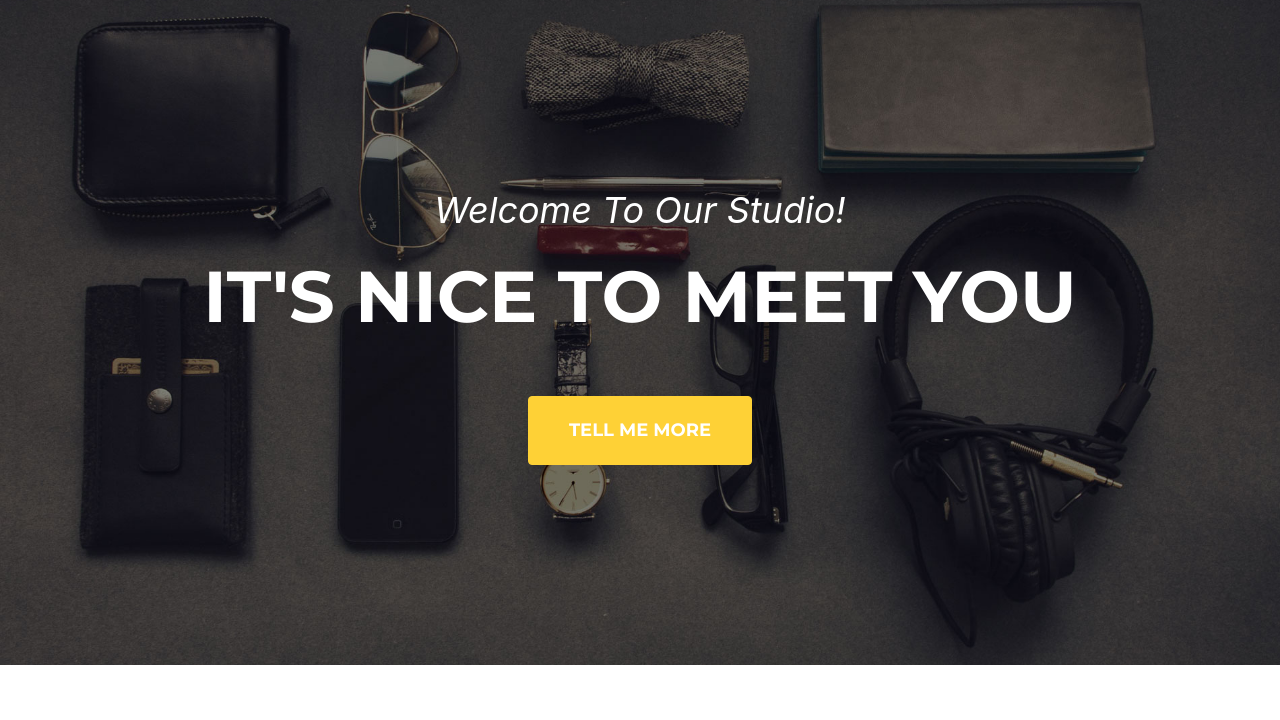
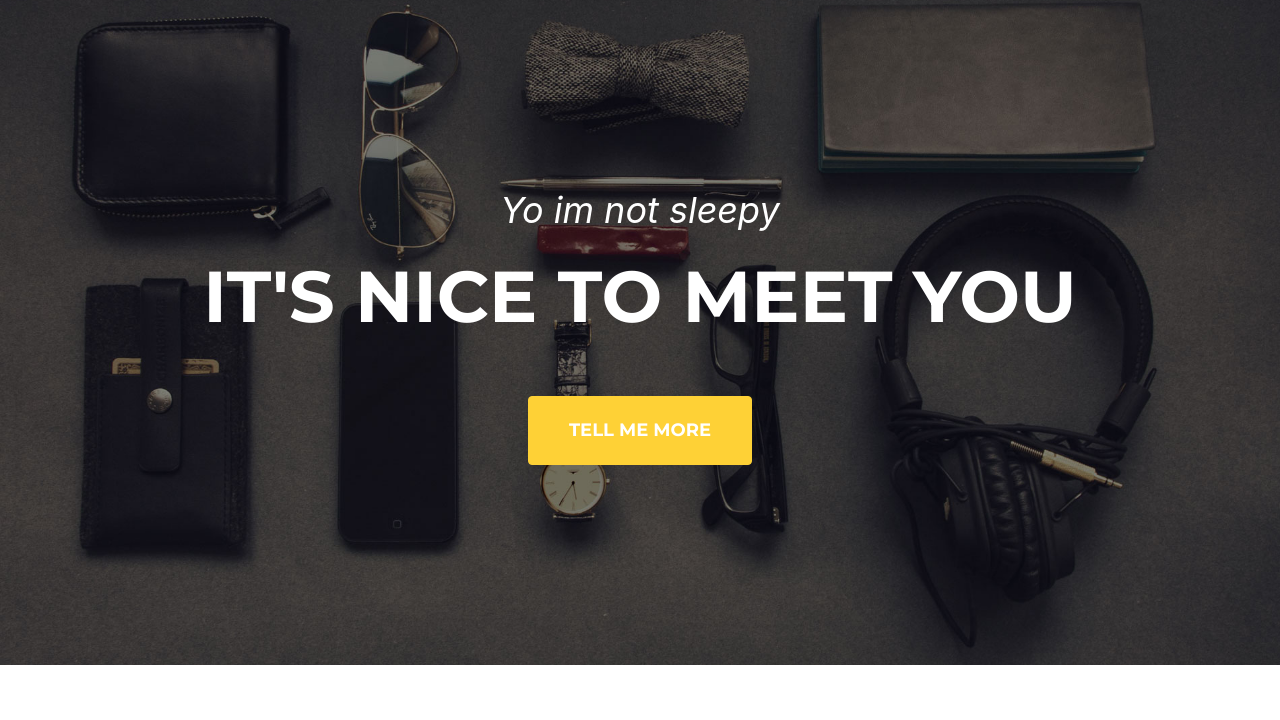
Before and after one commit to danieltyx/Tessa, a plain HTML site: page index.html in a window 1280 px wide. Shown: the part 80-800 px from the top of the page. Drawn offline with nearby package versions, Linux system fonts and the light colour scheme; a web font is replaced by a local one.

Commit message:
Update index.html
Test word changes

```diff
--- a/index.html
+++ b/index.html
@@ -39,7 +39,7 @@
         <!-- Masthead-->
         <header class="masthead">
             <div class="container">
-                <div class="masthead-subheading">Welcome To Our Studio!</div>
+                <div class="masthead-subheading">Yo im not sleepy</div>
                 <div class="masthead-heading text-uppercase">It's Nice To Meet You</div>
                 <a class="btn btn-primary btn-xl text-uppercase js-scroll-trigger" href="#services">Tell Me More</a>
             </div>
```
